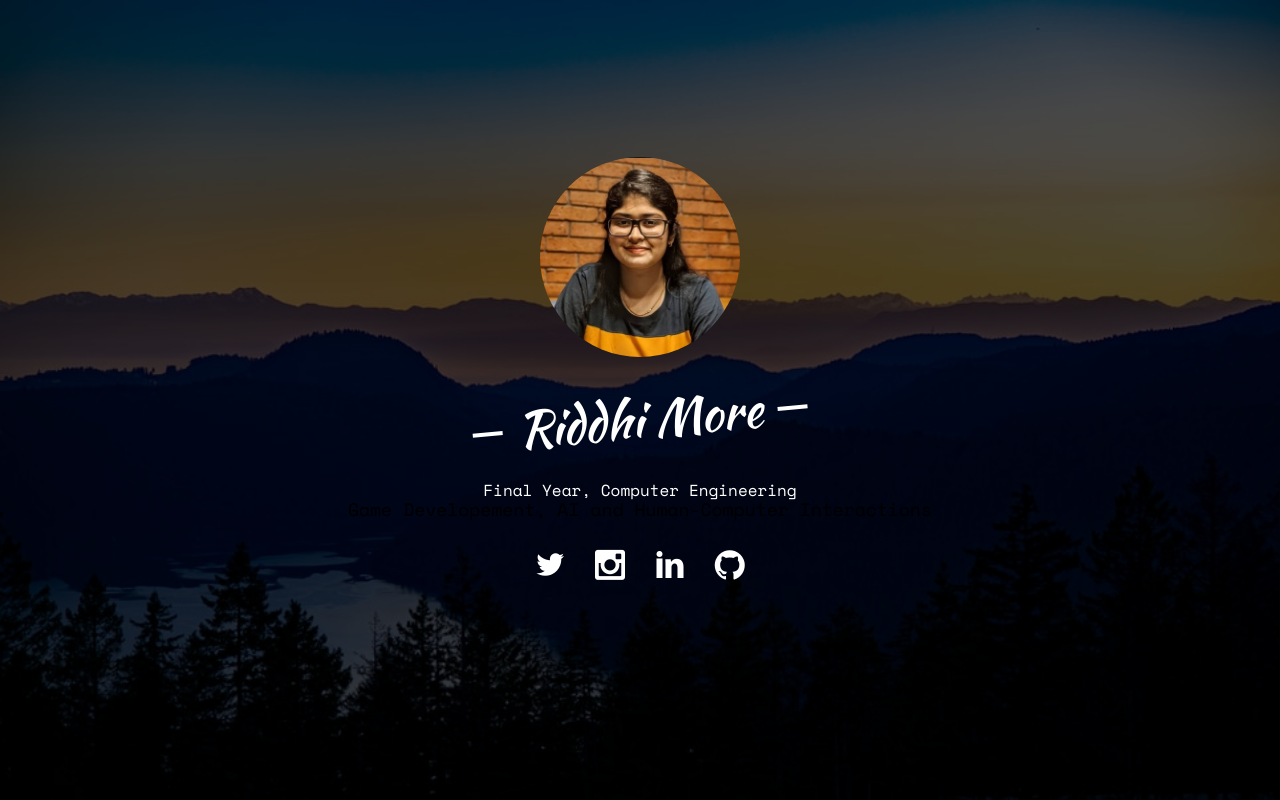
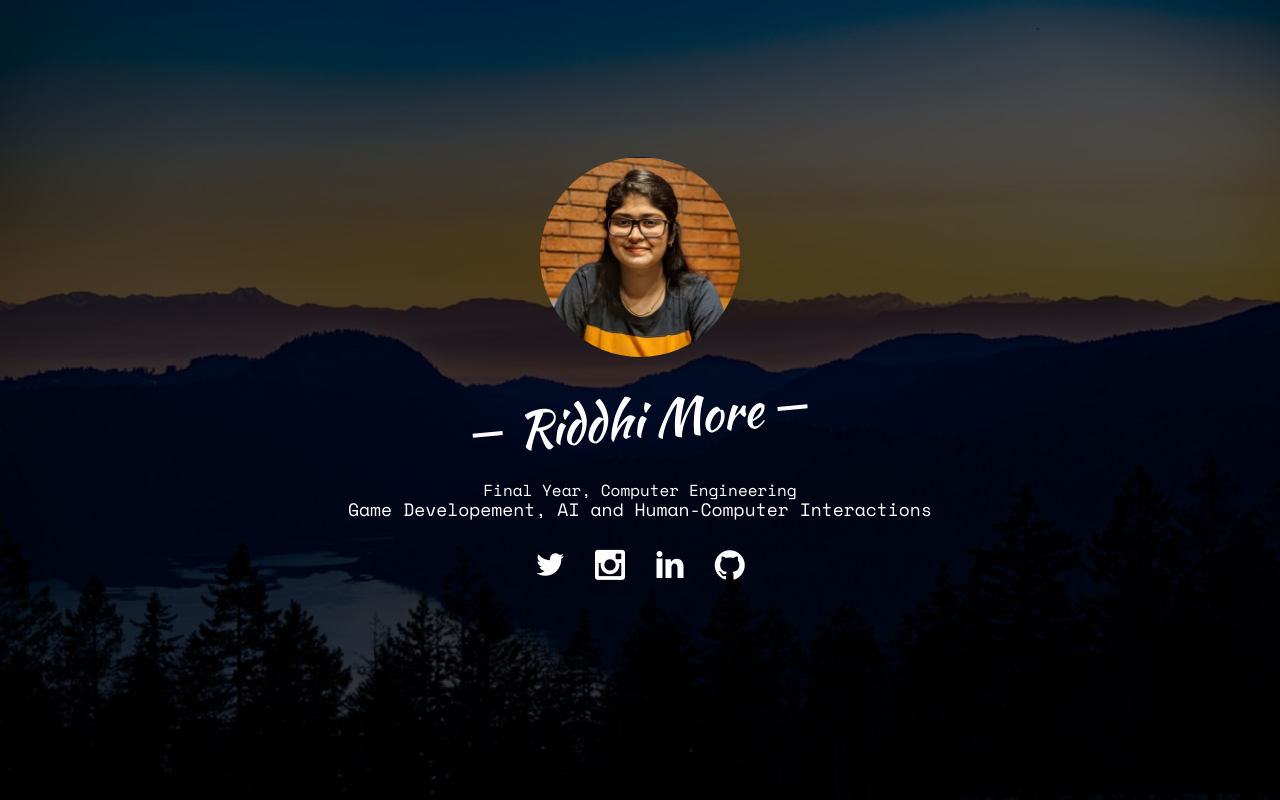
Before and after one commit to MsMore/MsMore.github.io, a plain HTML site: page index.html in a window 1280 px wide. Shown: the top 800 px of the page. Drawn offline with nearby package versions, Linux system fonts and the light colour scheme; some packages are replaced by stand-ins of ours; no server answers; files whose address does not match are found by name.

Commit message:
Update index.html

```diff
--- a/index.html
+++ b/index.html
@@ -58,7 +58,7 @@
 							<div class="profile-thumb" style="background: url(images/pic.jpg);"></div>
 							<h1><span>Riddhi More</span></h1>
 							<h3><span> Final Year, Computer Engineering</span></h3>
-							<h4><span> Game Developement, AI and Human-Computer Interactions</span></h4>
+							<h4 style="color:white"><span> Game Developement, AI and Human-Computer Interactions</span></h4>
 							<p>
 								<ul class="fh5co-social-icons">
 									<li><a href="https://twitter.com/iamRiddhiMore"><i class="icon-twitter2"></i></a></li>
```
